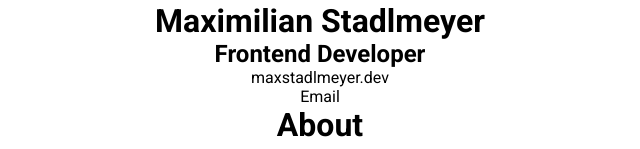
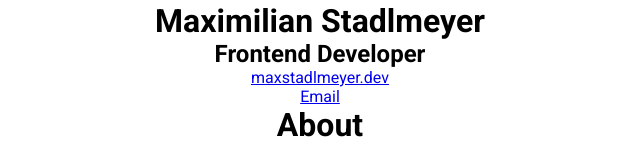
Before and after one commit to maxitech/FirstReactApp, a React (Vite) app in the folder FirstReactApp/: page / in a window 1280 px wide. Shown: the part 351-500 px from the top of the page, without its empty margins (320-960 px from the left). Built offline with nearby package versions, Linux system fonts and the light colour scheme.

Commit message:
add href for a tags

```diff
--- a/FirstReactApp/src/components/Info.jsx
+++ b/FirstReactApp/src/components/Info.jsx
@@ -7,9 +7,9 @@ function Info() {
       <h1>Maximilian Stadlmeyer</h1>
       <h2>Frontend Developer</h2>
       <div>
-        <a>maxstadlmeyer.dev</a>
+        <a href="#">maxstadlmeyer.dev</a>
       </div>
-      <a>Email</a>
+      <a href="#">Email</a>
     </div>
   );
 }
```
